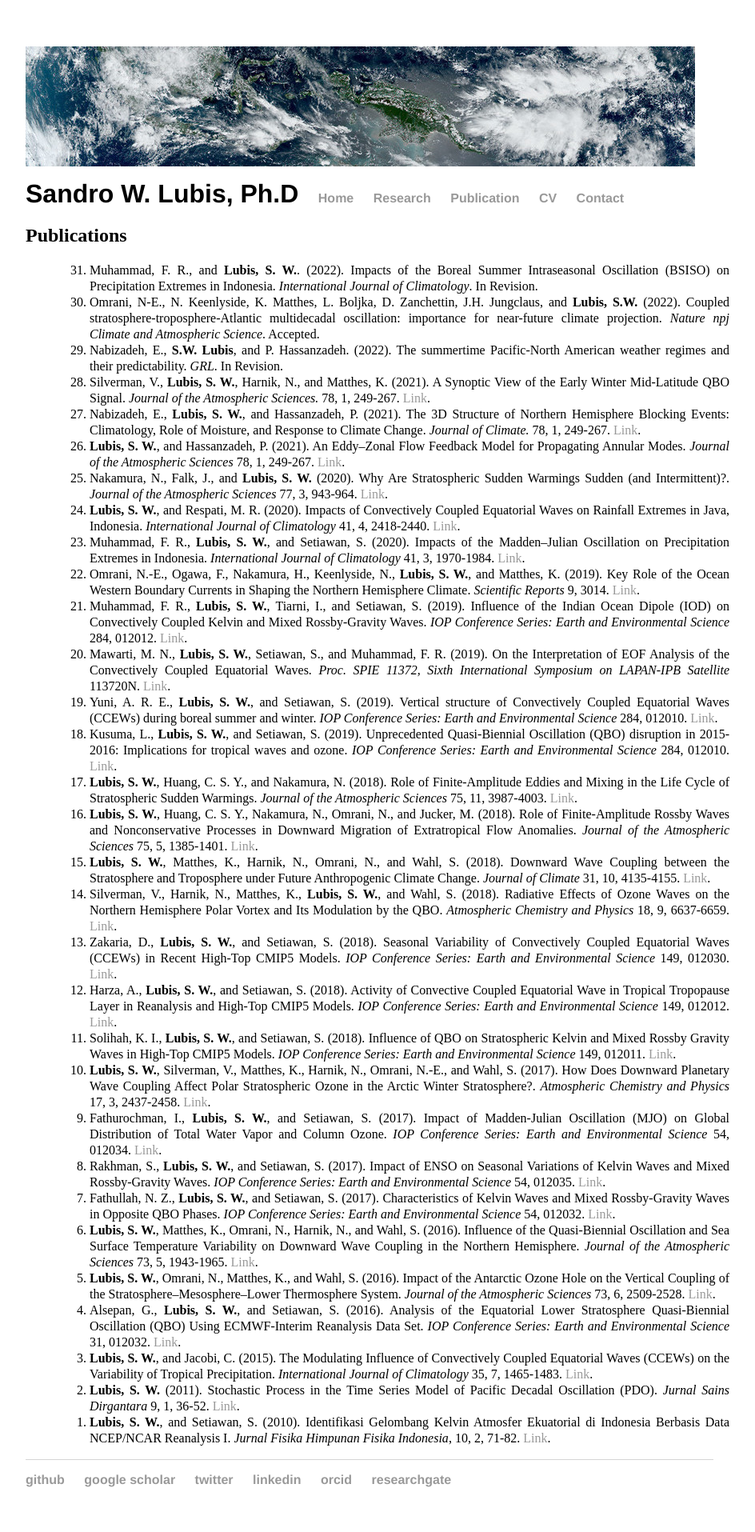
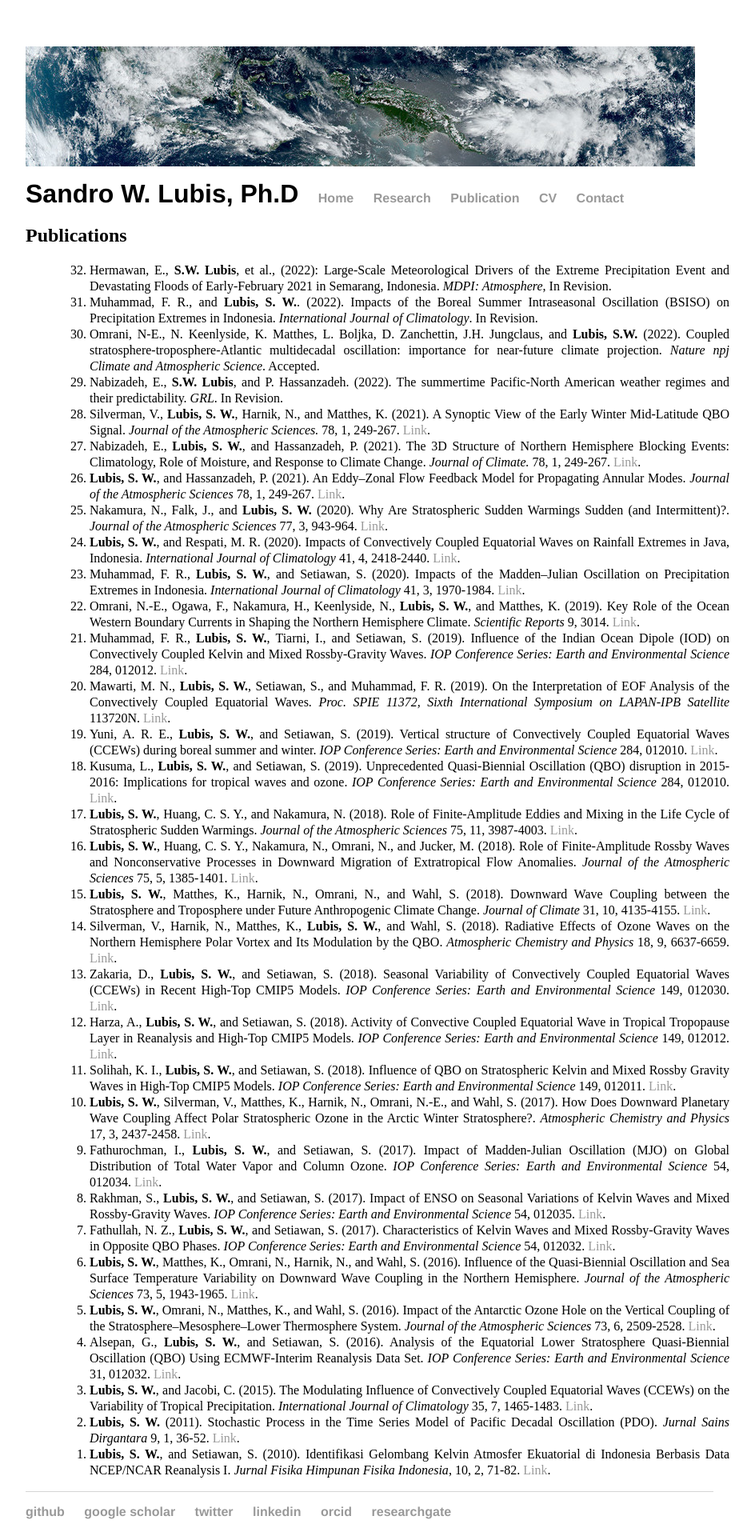
Before and after one commit to sandrolubis/sandrolubis.github.io, a Jekyll site: the page built from publication/index.html, in a window 1280 px wide. Shown: the whole page at 80% size, without its empty margins (276-1220 px from the left). Built offline with Jekyll 4.4.1, drawn with Linux system fonts in a browser that asks for light colours; before the commit the page ends 1875 px from its top, so only the background shows below that.

Commit message:
Update index.html

```diff
--- a/publication/index.html
+++ b/publication/index.html
@@ -7,6 +7,7 @@ title: Publications | Sandro Lubis
 	<h2>Publications</h2>
 	<ol style="line-height:1.25; text-align:justify;">
 	<ol reversed>
+		<li>Hermawan, E., <b>S.W. Lubis</b>, et al., (2022): Large-Scale Meteorological Drivers of the Extreme Precipitation Event and Devastating Floods of Early-February 2021 in Semarang, Indonesia. <i>MDPI: Atmosphere</i>, In Revision.</li>
 		<li>Muhammad, F. R., and <b>Lubis, S. W.</b>. (2022). Impacts of the Boreal Summer Intraseasonal Oscillation (BSISO) on Precipitation Extremes in Indonesia. <i>International Journal of Climatology</i>. In Revision.</li>
 		<li>Omrani, N-E., N. Keenlyside, K. Matthes, L. Boljka, D. Zanchettin, J.H. Jungclaus, and <b>Lubis, S.W. </b> (2022). Coupled stratosphere-troposphere-Atlantic multidecadal oscillation: importance for near-future climate projection. <i>Nature npj Climate and Atmospheric Science</i>. Accepted.</li>
 		<li>Nabizadeh, E., <b>S.W. Lubis</b>, and P. Hassanzadeh. (2022). The summertime Pacific-North American weather regimes and their predictability. <i>GRL</i>. In Revision.</li>
```
